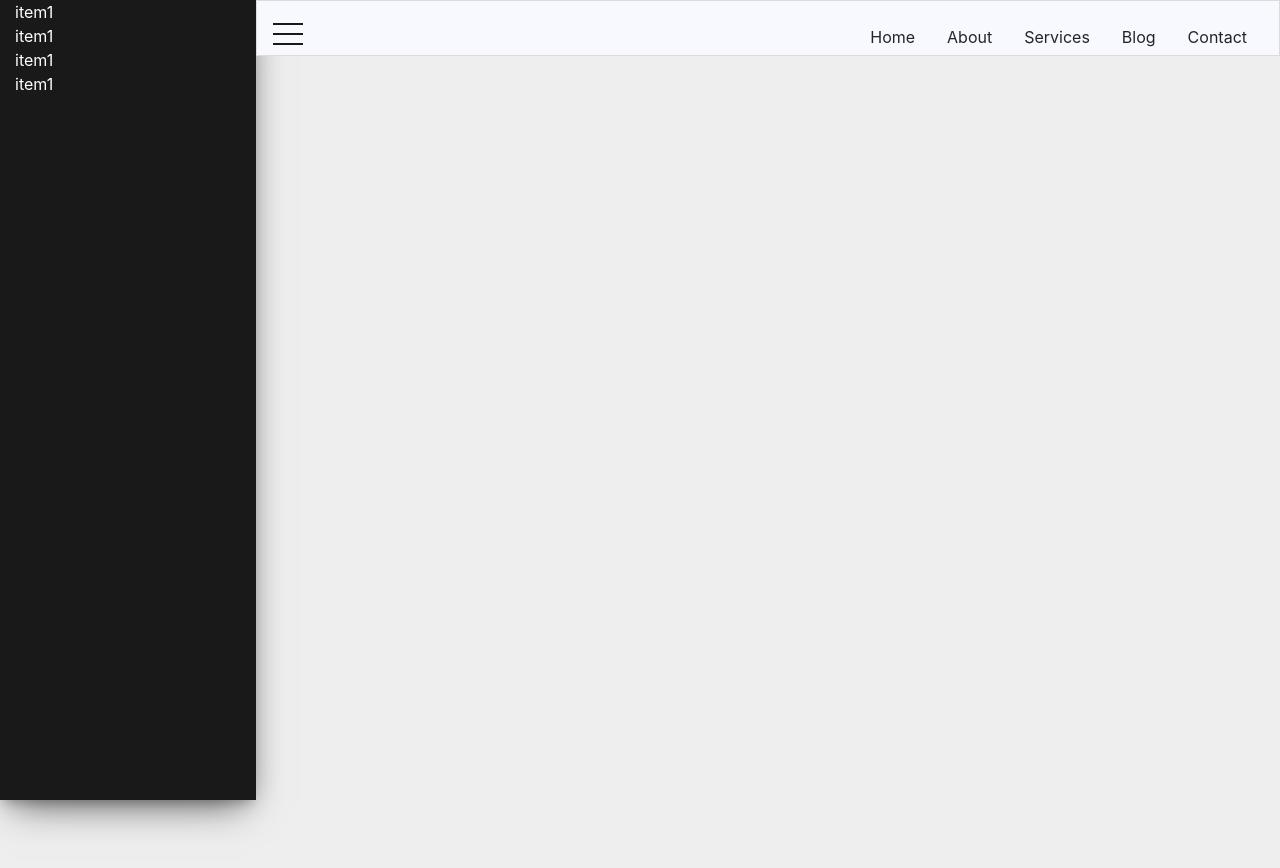
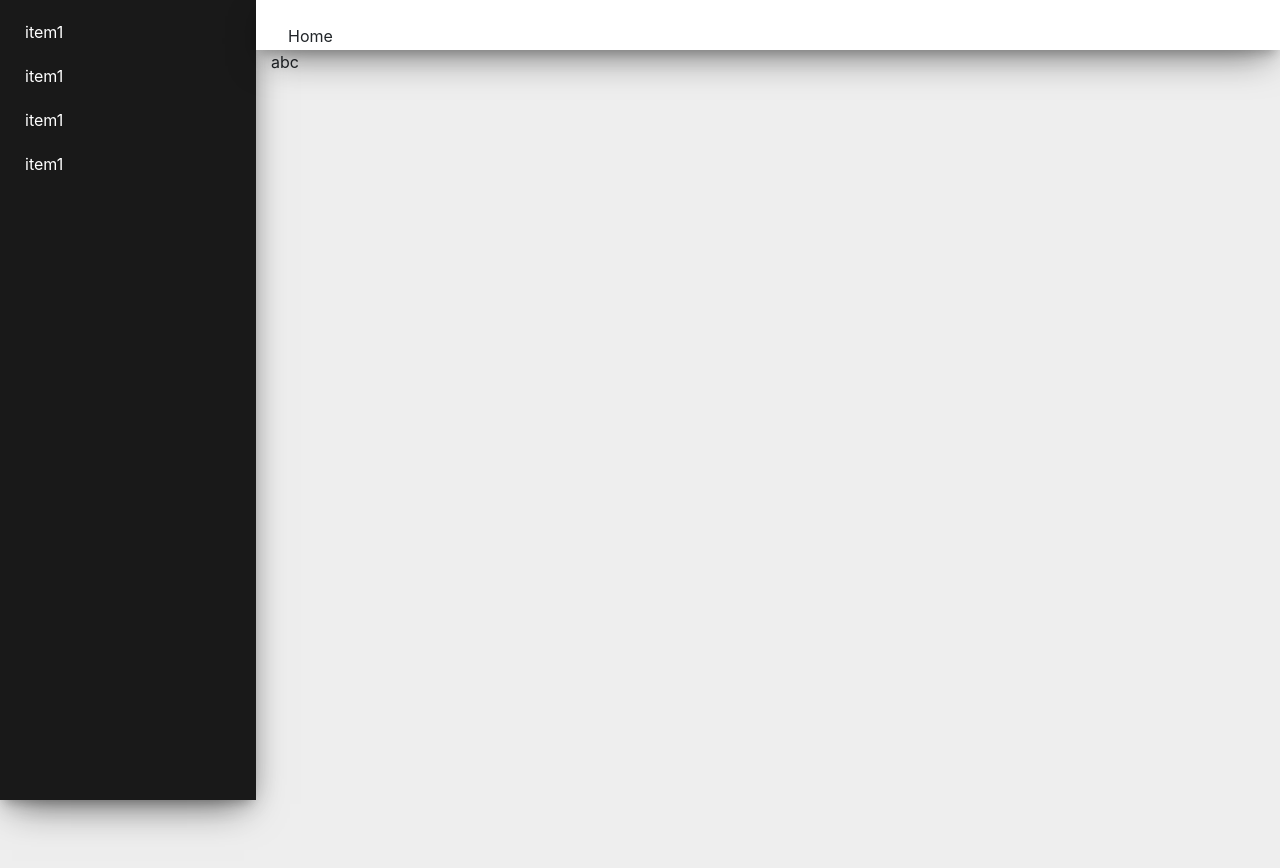
Before and after one commit to yadav-saurabh/agx-admin, an Angular app: page / in a window 1280 px wide. Shown: the top 868 px of the page. Built offline with nearby package versions, Linux system fonts and the light colour scheme.

Commit message:
sidebar style change

```diff
--- a/src/app/app.component.html
+++ b/src/app/app.component.html
@@ -4,7 +4,7 @@
   </div>
   <div class="main-panel">
     <app-navbar  (emitEvent)="navBarEvent($event)"></app-navbar>
-    <div class="container" style="height:1000px;">
+    <div class="container panel-content" style="height:1000px;">
       abc
     </div>
   </div>
--- a/src/app/app.component.scss
+++ b/src/app/app.component.scss
@@ -9,7 +9,9 @@
 .main-panel{
   width: calc(100% - #{$sidebar-width});
 }
-
+.panel-content{
+  margin-top: $navbar-height;
+}
 
 @media only screen and (max-device-width : 480px) {
   .sidebar-panel{
--- a/src/app/app.component.ts
+++ b/src/app/app.component.ts
@@ -12,7 +12,6 @@ export class AppComponent {
 
   navBarEvent(event) {
     this.closeSidebar = event;
-    console.log(event);
   }
 
 }
--- a/src/app/navbar/navbar.component.html
+++ b/src/app/navbar/navbar.component.html
@@ -1,17 +1,8 @@
 <nav class="navbar navigation-bar" [class.hidden]="navbarHidden">
   <div class="nav-toggle-btn" [class.open]="!sidebarToggler" (click)="toggleSidebar()">
-    <span></span>
-    <span></span>
-    <span></span>
-    <span></span>
-    <span></span>
-    <span></span>
+    <span *ngFor="let number of [0,1,2,3,4,5]"></span>
   </div>
   <ul>
     <li>Home</li>
-    <li>About</li>
-    <li>Services</li>
-    <li>Blog</li>
-    <li>Contact</li>
   </ul>
 </nav>
--- a/src/app/navbar/navbar.component.scss
+++ b/src/app/navbar/navbar.component.scss
@@ -1,8 +1,8 @@
 @import '../../styles.scss';
 
 .navigation-bar {
-  background-color: GhostWhite;
-  border: 1px solid Gainsboro;
+  background-color: $white;
+  // border: 1px solid Gainsboro;
   left: $sidebar-width;
   position: fixed;
   right: 0;
@@ -11,7 +11,10 @@
   transition-duration: .2s,.2s,.35s;
   transition-timing-function: linear,linear,ease;
   opacity: 1;
-  height: 3.5em;
+  height: $navbar-height;
+  // box-shadow: 0 8px 6px -6px black;
+  box-shadow: 0 16px 38px -12px rgba(0,0,0,.56), 0 4px 25px 0 rgba(0,0,0,.12), 0 8px 10px -5px rgba(0,0,0,.2);
+
 
   &.hidden {
     opacity: 0;
@@ -31,6 +34,7 @@
 }
 
 .nav-toggle-btn {
+  display: none;
   width: 30px;
   height: 100%;
   padding: 10px 0;
@@ -100,6 +104,9 @@
   .navigation-bar{
     left: 0;
   }
+  .nav-toggle-btn{
+    display: initial;
+  }
 }
 
 // @media only screen and (min-device-width : 768px) and (max-device-width : 1024px) {
--- a/src/app/sidebar/sidebar.component.scss
+++ b/src/app/sidebar/sidebar.component.scss
@@ -13,9 +13,13 @@
 }
 
 .sidebar-wrapper{
-  color: #fff;
+  color: $white;
+  padding:10px 5px;
+  .sidebar-item{
+    padding:10px 5px;
+
+  }
 }
-
 
 @media only screen and (max-device-width : 480px) {
   .sidebar{
--- a/src/assets/_variable.scss
+++ b/src/assets/_variable.scss
@@ -1,6 +1,8 @@
 $black : #191919;
+$white : #fff;
 $bodybg-color: #eee;
 
+$navbar-height: 50px;
 
 $sidebar-width: 20%;
 $sidebar-width-mob: 65%;
```
Also changed, not shown: src/app/navbar/navbar.component.ts (+3 -4 lines), src/app/sidebar/sidebar.component.ts (+0 -7 lines).
